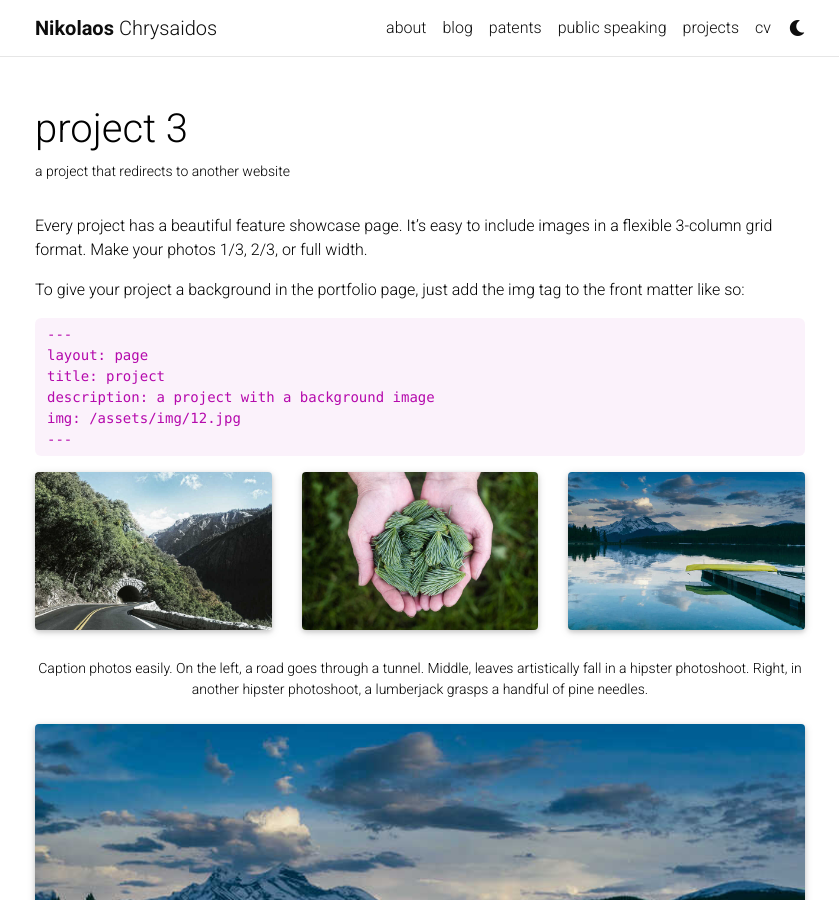
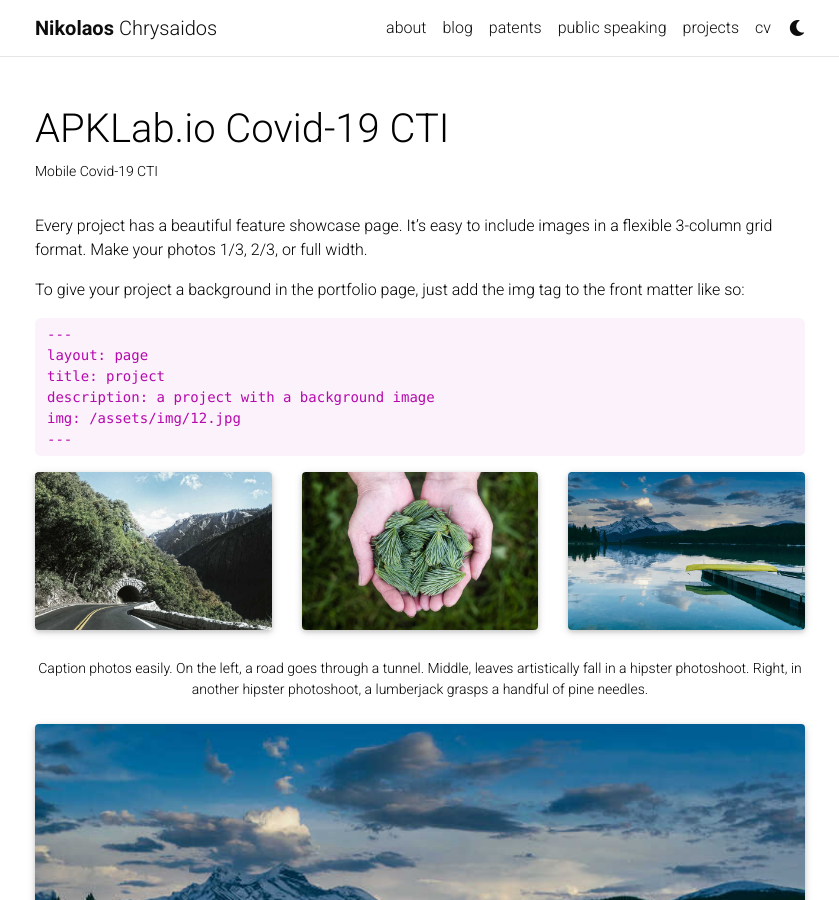
Before and after one commit to virqdroid/virqdroid.github.io, a Jekyll site: the page built from _projects/3_apklabcovid19.md, in a window 1280 px wide and 900 px high. Shown: the whole window, without its empty margins (220-1059 px from the left). Built offline with Jekyll 4.4.1, drawn with Linux system fonts in a browser that asks for light colours; full-size pictures stand in for the smaller copies a plugin makes; comment, search, counter and statistics services are not loaded; a style sheet for code colours, icons or effects is not loaded.

Commit message:
Added apklab covid19 cti project

```diff
--- a/_projects/3_project.md
+++ b/_projects/3_apklabcovid19.md
@@ -1,9 +1,9 @@
 ---
 layout: page
-title: project 3
-description: a project that redirects to another website
-img: assets/img/7.jpg
-redirect: https://unsplash.com
+title: APKLab.io Covid-19 CTI
+description: Mobile Covid-19 CTI
+img: assets/img/apklab/apklabcovid.png
+redirect: https://www.apklab.io/covid19
 importance: 3
 category: work
 ---
```
Also changed, not shown: assets/img/apklab/apklabcovid.png (added).
